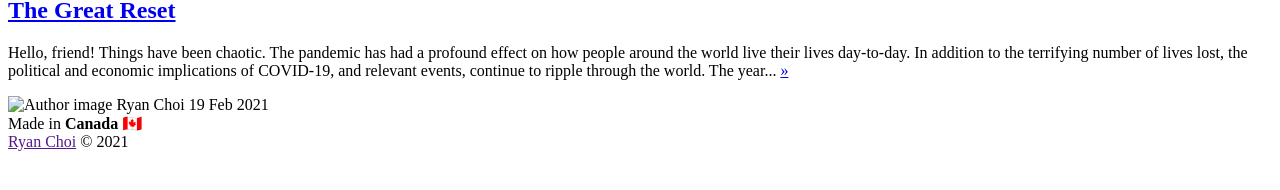
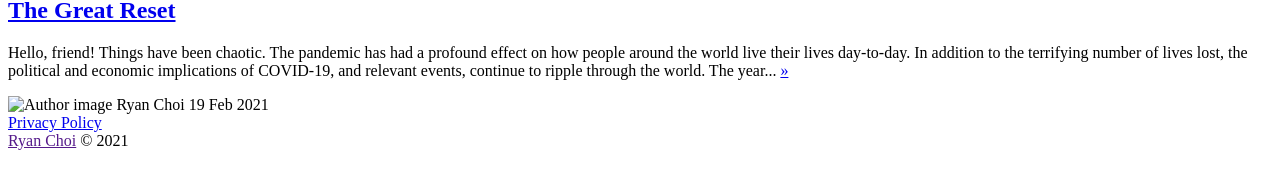
Before and after one commit to chzos/chzos.github.io, a Jekyll site: the page built from blog/index.md, in a window 1280 px wide. Shown: the part 267-457 px from the top of the page. Built offline with Jekyll 4.4.1, drawn with Linux system fonts in a browser that asks for light colours; nearby versions of some CDN libraries; comment, search, counter and statistics services are not loaded.

Commit message:
legal update

```diff
--- a/_layouts/default.html
+++ b/_layouts/default.html
@@ -46,7 +46,13 @@
 
         <!-- The tiny footer at the very bottom -->
         <footer class="site-footer clearfix">
-          <section class="copyright">Made in <strong>Canada</strong> 🇨🇦</section>
+          <section class="copyright"><a href="https://www.iubenda.com/privacy-policy/68560007" class="iubenda-white iubenda-embed" title="Privacy Policy ">Privacy Policy</a><script type="text/javascript">(function (w,d) {var loader = function () {var s = d.createElement("script"), tag = d.getElementsByTagName("script")[0]; s.src="https://cdn.iubenda.com/iubenda.js"; tag.parentNode.insertBefore(s,tag);}; if(w.addEventListener){w.addEventListener("load", loader, false);}else if(w.attachEvent){w.attachEvent("onload", loader);}else{w.onload = loader;}})(window, document);</script>
+            <style>
+            .iubenda-ibadge {
+              margin: 0!important;
+            }
+            </style>
+            </section>
           <section class="poweredby"><a href="{{ site.baseurl }}">{{ site.name }}</a> &copy; {{  site.time | date: '%Y' }}</a>
           </section>
         </footer>
```
